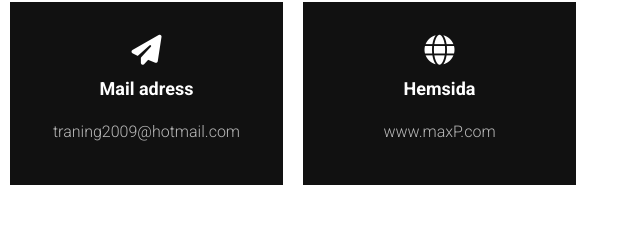
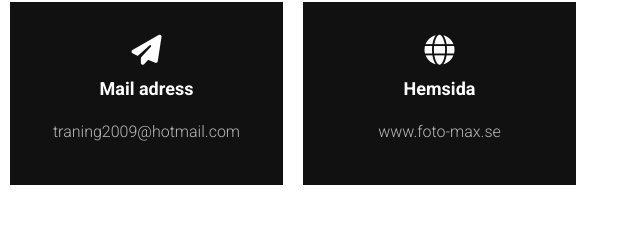
Before and after one commit to AlexEmrik/max, a website: page contact.html in a window 1280 px wide. Shown: the part 963-1203 px from the top of the page, 640-1280 px from the left. Drawn offline with Linux system fonts and the light colour scheme.

Commit message:
Fixade url till den riktiga

```diff
--- a/contact.html
+++ b/contact.html
@@ -98,7 +98,7 @@
                             <i class = "fas fa-globe"></i>
                         </span>
                         <span>Hemsida</span>
-                        <p>www.maxP.com</p>
+                        <p>www.foto-max.se</p>
                     </div>
                 </div>
             </div>
```
